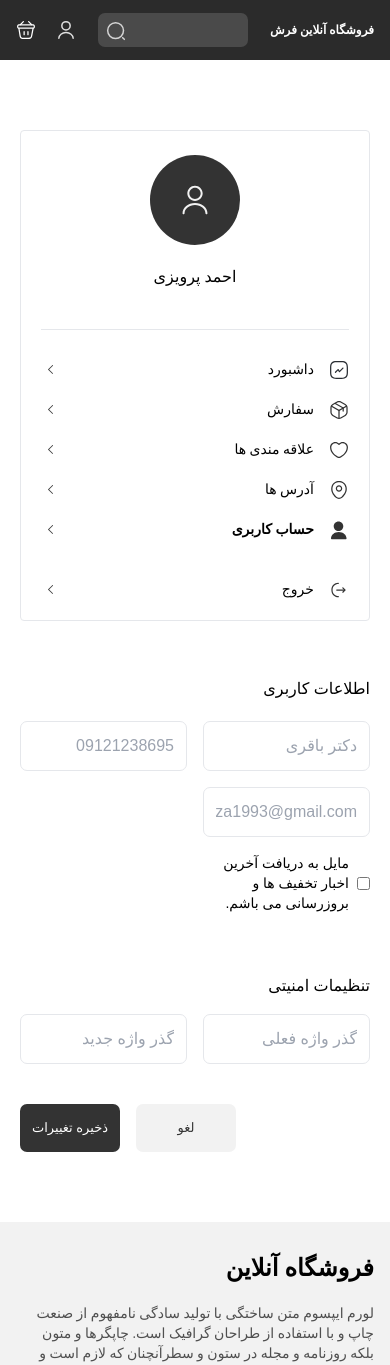
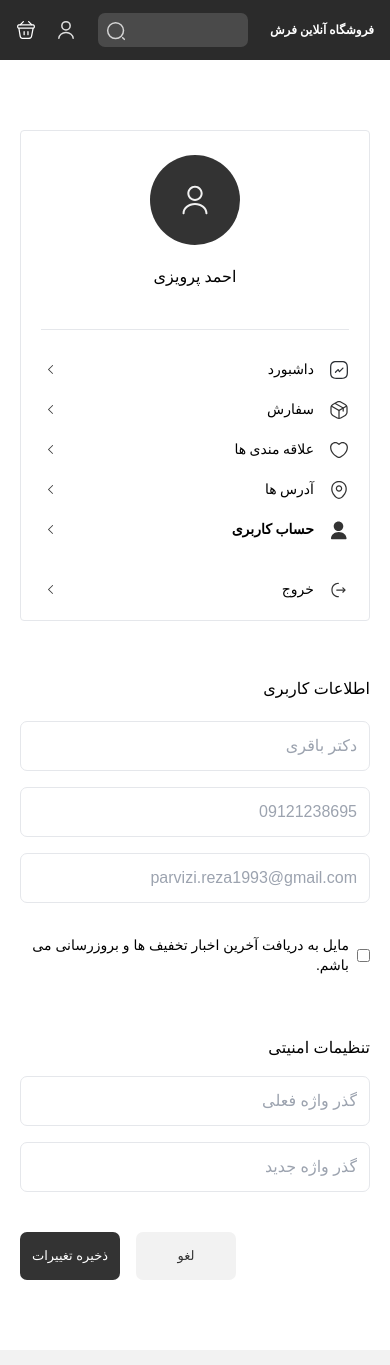
Before and after one commit to mohammad-saadati/tarita, a Next.js app: page /profile in a window 390 px wide. Shown: the top 1365 px of the page. Built offline with nearby package versions, Linux system fonts and the light colour scheme; no server answers.

Commit message:
profile page responsive

```diff
--- a/src/pages/profile/index.tsx
+++ b/src/pages/profile/index.tsx
@@ -14,21 +14,21 @@ const Addresses: NextPageWithLayout<AddressesProps> = ({ data }) => {
       <div className="mb-[20px] font-medium">اطلاعات کاربری</div>
       <form>
         <div className="grid grid-cols-12 gap-4">
-          <div className="col-span-6">
+          <div className="col-span-12 lg:col-span-6">
             <input
               type="text"
               placeholder="دکتر باقری"
               className="border w-full p-3 rounded-[7px]"
             />
           </div>
-          <div className="col-span-6">
+          <div className="col-span-12 lg:col-span-6">
             <input
               type="text"
               placeholder="09121238695"
               className="border w-full p-3 rounded-[7px]"
             />
           </div>
-          <div className="col-span-6 md:mt-3">
+          <div className="col-span-12 lg:col-span-6 md:mt-3">
             <input
               type="text"
               placeholder="parvizi.reza1993@gmail.com"
@@ -36,7 +36,7 @@ const Addresses: NextPageWithLayout<AddressesProps> = ({ data }) => {
             />
           </div>
           <div className="col-span-6"></div>
-          <div className="col-span-6 md:mt-3">
+          <div className="col-span-12 lg:col-span-6 md:mt-3">
             <div className="flex items-center">
               <input
                 type="checkbox"
@@ -51,14 +51,14 @@ const Addresses: NextPageWithLayout<AddressesProps> = ({ data }) => {
           <div className="col-span-12 mt-[45px] font-medium">
             تنظیمات امنیتی
           </div>
-          <div className="col-span-6">
+          <div className="col-span-12 lg:col-span-6">
             <input
               type="text"
               placeholder="گذر واژه فعلی"
               className="border w-full p-3 rounded-[7px]"
             />
           </div>
-          <div className="col-span-6">
+          <div className="col-span-12 lg:col-span-6">
             <input
               type="text"
               placeholder="گذر واژه جدید"
```
